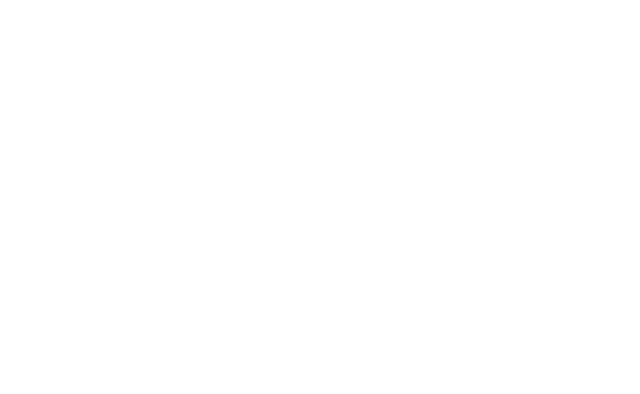
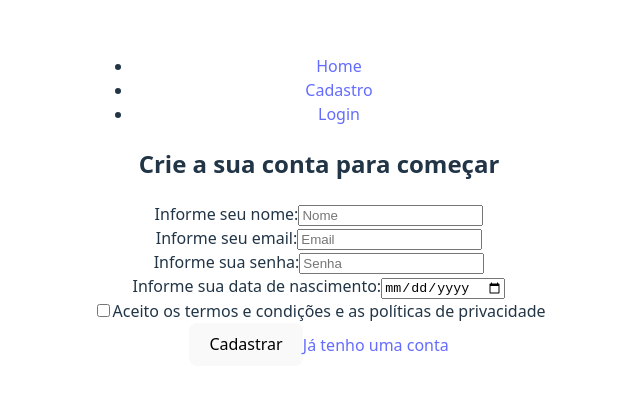
Before and after one commit to kayqueds/Projeto-reserva-de-cinema, a React (Vite) app in the folder frontend/: page /cadastro in a window 1280 px wide. Shown: the part 198-592 px from the top of the page, without its empty margins (321-961 px from the left). Built offline with nearby package versions, Linux system fonts and the light colour scheme.

Commit message:
criando template da tela de cadastro

```diff
--- a/frontend/package.json
+++ b/frontend/package.json
@@ -11,7 +11,8 @@
   },
   "dependencies": {
     "react": "^19.1.1",
-    "react-dom": "^19.1.1"
+    "react-dom": "^19.1.1",
+    "react-router-dom": "^7.9.3"
   },
   "devDependencies": {
     "@eslint/js": "^9.36.0",
--- a/frontend/src/App.jsx
+++ b/frontend/src/App.jsx
@@ -1,16 +1,22 @@
-import { useState } from 'react'
-import './App.css'
-
+import "./App.css";
+import { BrowserRouter } from "react-router-dom";
+import RotasSite from "./routes/RotasSite";
+import Navigation from "./components/common/Navigation/Navigation";
 function App() {
-
-
   return (
     <>
-      <div>
-
-      </div>
+      <BrowserRouter>
+        <div className="app">
+          <header>
+            <Navigation />
+          </header>
+          <main>
+            <RotasSite />
+          </main>
+        </div>
+      </BrowserRouter>
     </>
-  )
+  );
 }
 
-export default App
+export default App;
--- /dev/null
+++ b/frontend/src/components/common/navigation/Navigation.jsx
@@ -0,0 +1,21 @@
+import { Link } from "react-router-dom";
+
+function Navigation(){
+    return(
+        <nav>
+            <ul>
+                <li>
+                    <Link to="/">Home</Link>
+                </li>
+                <li>
+                    <Link to="/cadastro">Cadastro</Link>
+                </li>
+                <li>
+                    <Link to="/login">Login</Link>
+                </li>
+            </ul>
+        </nav>
+    );
+}
+
+export default Navigation;
--- /dev/null
+++ b/frontend/src/pages/cadastro/Cadastro.jsx
@@ -0,0 +1,95 @@
+import "./Cadastro.css";
+import { useState } from "react";
+import {Link} from 'react-router-dom'
+
+function Cadastro() {
+  const [nome, setNome] = useState("");
+  const [email, setEmail] = useState("");
+  const [senha, setSenha] = useState("");
+  const [dataNascimento, setDataNascimento] = useState("");
+
+  const cadastrarUsuario = (e) => {
+    e.preventDefault();
+    if (!nome.trim() || !email.trim() || !senha.trim() || !dataNascimento.trim()) {
+      alert("Por favor, preencha todos os campos.");
+      return;
+    } else {
+      console.log("Cadadastrando...");
+      setTimeout(() => {
+        alert(`Usuário cadastrado com sucesso!`);
+        console.log(`Usuário cadastrado com sucesso!, Bem-vindo(a) ${nome}`);
+        setNome("");
+        setEmail("");
+        setSenha("");
+        setDataNascimento("");
+      }, 1000);
+    }
+  };
+
+  return (
+    <>
+      <h2>Crie a sua conta para começar</h2>
+      <form onSubmit={cadastrarUsuario}>
+        <div>
+          <label htmlFor="nome">Informe seu nome:</label>
+          <input
+            type="text"
+            id="nome"
+            name="nome"
+            required
+            placeholder="Nome"
+            value={nome}
+            onChange={(e) => setNome(e.target.value)}
+          />
+        </div>
+        <div>
+          <label htmlFor="email">Informe seu email:</label>
+          <input
+            type="email"
+            id="email"
+            name="email"
+            required
+            placeholder="Email"
+            value={email}
+            onChange={(e) => setEmail(e.target.value)}
+          />
+        </div>
+        <div>
+          <label htmlFor="senha">Informe sua senha:</label>
+          <input
+            type="password"
+            id="senha"
+            name="senha"
+            required
+            placeholder="Senha"
+            value={senha}
+            onChange={(e) => setSenha(e.target.value)}
+          />
+        </div>
+        <div>
+          <label htmlFor="dataNascimento">
+            Informe sua data de nascimento:
+          </label>
+          <input
+            type="date"
+            id="dataNascimento"
+            name="dataNascimento"
+            required
+            value={dataNascimento}
+            onChange={(e) => setDataNascimento(e.target.value)}
+          />
+        </div>
+        <div>
+          <input type="checkbox" id="termos" name="termos" required />
+          <label htmlFor="termos">
+            Aceito os termos e condições e as políticas de privacidade
+          </label>
+        </div>
+        <button type="submit">Cadastrar</button>
+        <Link to="/login">Já tenho uma conta</Link>
+      </form>
+    </>
+  );
+}
+
+export default Cadastro;
--- /dev/null
+++ b/frontend/src/pages/home/Home.jsx
@@ -0,0 +1,4 @@
+function Home() {
+  return <h1>Home Page</h1>;
+}
+export default Home;
--- /dev/null
+++ b/frontend/src/pages/login/Login.jsx
@@ -0,0 +1,4 @@
+function Login() {
+    return <h1>Login Page</h1>;
+}
+export default Login;
--- a/frontend/src/routes/RotasSite.jsx
+++ b/frontend/src/routes/RotasSite.jsx
@@ -0,0 +1,17 @@
+import { Routes, Route } from "react-router-dom";
+import Home from "../pages/home/Home";
+import Login from "../pages/login/Login";
+import Cadastro from "../pages/cadastro/Cadastro";
+
+// rotas do site
+function RotasSite() {
+  return (
+    <Routes>
+      <Route path="/" element={<Home />} />
+      <Route path="/login" element={<Login />} />
+      <Route path="/cadastro" element={<Cadastro />} />
+      <Route path="*" element={<h1>404 - Not Found</h1>} />
+    </Routes>
+  );
+}
+export default RotasSite;
--- a/package.json
+++ /dev/null
@@ -1,5 +0,0 @@
-{
-  "dependencies": {
-    "react-router-dom": "^7.9.3"
-  }
-}
```
Also changed, not shown: frontend/src/pages/cadastro/Cadastro.css (added), 2 other files (tests, documents, lock files or other folders).
